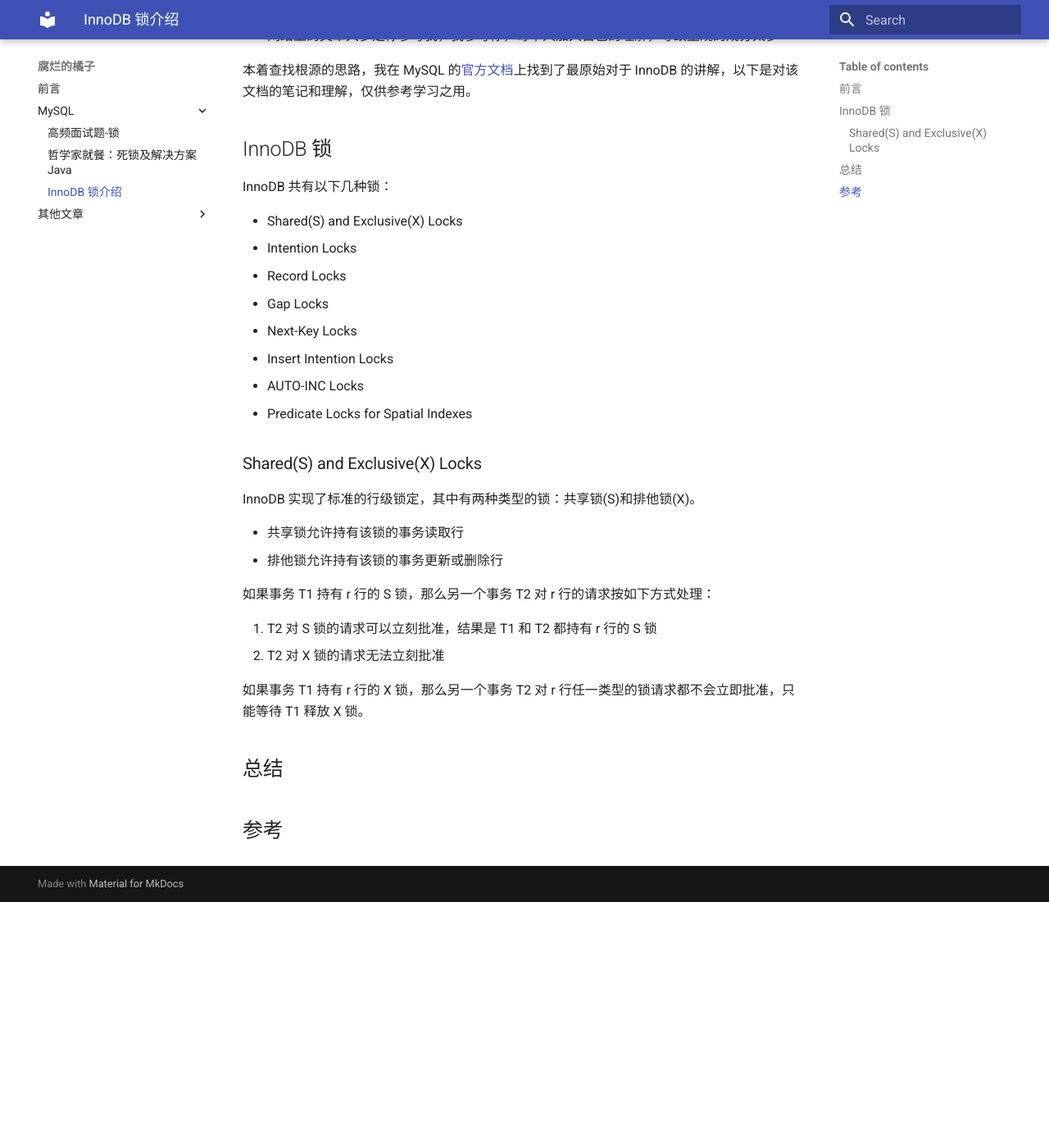
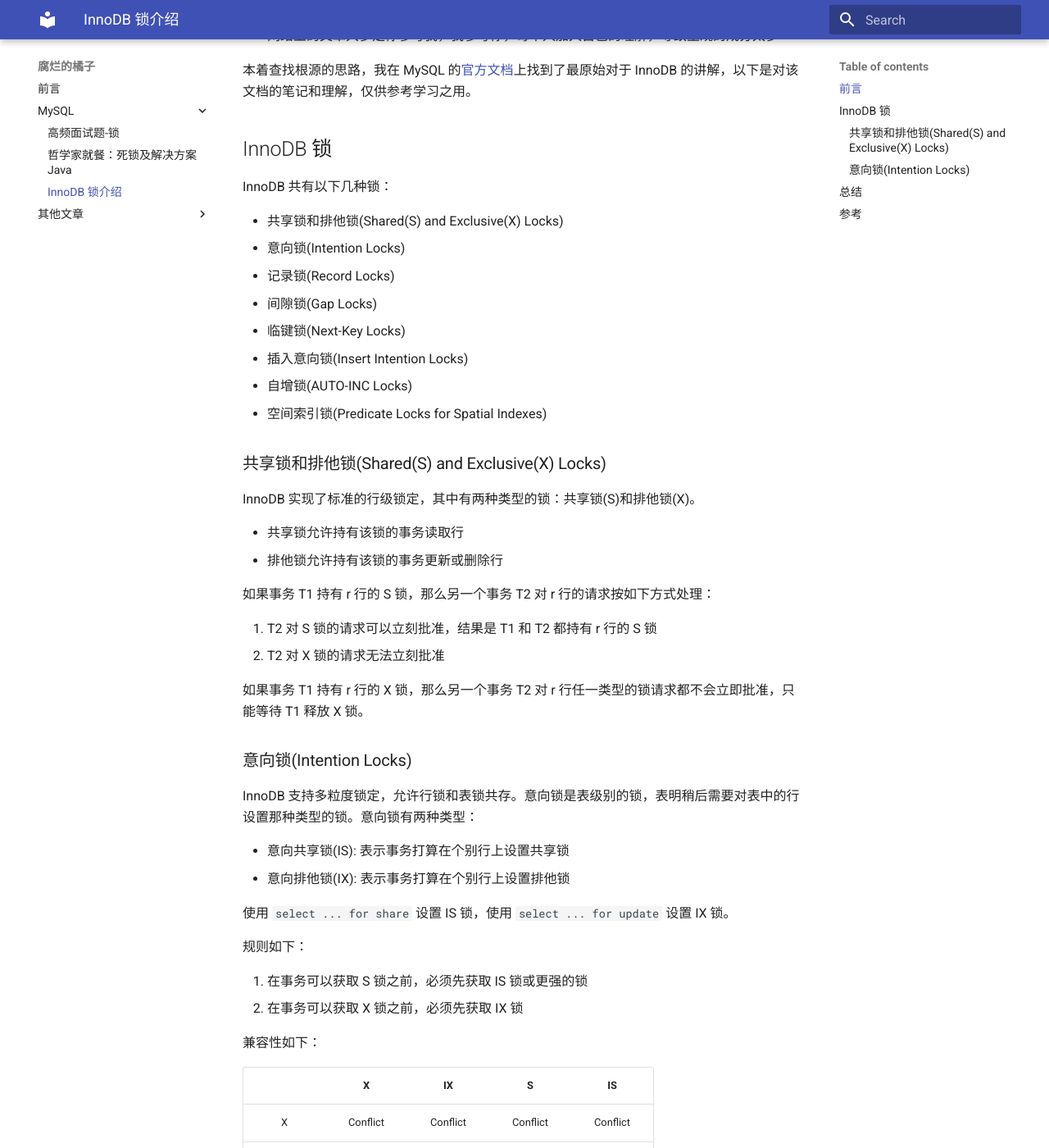
Before and after one commit to z1ming/cs-Hydra, an MkDocs documentation site: the page built from docs/文章/InnoDB-Locking.md, in a window 1280 px wide and 1400 px high, scrolled down 300 px. Shown: the whole window at 82% size. Built offline with MkDocs 1.6.1 and Material for MkDocs 9.7.7, drawn with Linux system fonts in a browser that asks for light colours; before the commit the page ends 1399 px from its top, so only the background shows below that; some of the changed text lies outside the part shown.

Commit message:
Update InnoDB-Locking.md

````diff
--- a/docs/文章/InnoDB-Locking.md
+++ b/docs/文章/InnoDB-Locking.md
@@ -13,16 +13,16 @@
 
 InnoDB 共有以下几种锁：
 
-- Shared(S) and Exclusive(X) Locks
-- Intention Locks
-- Record Locks
-- Gap Locks
-- Next-Key Locks
-- Insert Intention Locks
-- AUTO-INC Locks
-- Predicate Locks for Spatial Indexes
+- 共享锁和排他锁(Shared(S) and Exclusive(X) Locks)
+- 意向锁(Intention Locks)
+- 记录锁(Record Locks)
+- 间隙锁(Gap Locks)
+- 临键锁(Next-Key Locks)
+- 插入意向锁(Insert Intention Locks)
+- 自增锁(AUTO-INC Locks)
+- 空间索引锁(Predicate Locks for Spatial Indexes)
 
-### Shared(S) and Exclusive(X) Locks
+### 共享锁和排他锁(Shared(S) and Exclusive(X) Locks)
 
 InnoDB 实现了标准的行级锁定，其中有两种类型的锁：共享锁(S)和排他锁(X)。
 
@@ -36,6 +36,41 @@
 
 如果事务 T1 持有 r 行的 X 锁，那么另一个事务 T2 对 r 行任一类型的锁请求都不会立即批准，只能等待 T1 释放 X 锁。
 
+### 意向锁(Intention Locks)
+
+InnoDB 支持多粒度锁定，允许行锁和表锁共存。意向锁是表级别的锁，表明稍后需要对表中的行设置那种类型的锁。意向锁有两种类型：
+
+- 意向共享锁(IS): 表示事务打算在个别行上设置共享锁
+- 意向排他锁(IX): 表示事务打算在个别行上设置排他锁
+
+使用 `select ... for share` 设置 IS 锁，使用 `select ... for update` 设置 IX 锁。
+
+规则如下：
+
+1. 在事务可以获取 S 锁之前，必须先获取 IS 锁或更强的锁
+2. 在事务可以获取 X 锁之前，必须先获取 IX 锁
+
+兼容性如下：
+
+||X|IX|S|IS|
+|:-:|:-:|:-:|:-:|:-:|
+|X|Conflict|Conflict|Conflict|Conflict|
+|IX|Conflict|Compatible|Conflict|Compatible|
+|S|Conflict|Conflict|Compatible|Compatible|
+|IS|Conflict|Compatible|Compatible|Compatible|
+
+如果一个事务请求加的锁与现有的锁兼容，那么该事务将获得该锁，否则事务将等待，直到现有锁被释放。如果请求的锁冲突，并可能发生死锁，这时会报错。
+
+意向锁只会发送一个全表的请求(比如 LOCK TABLES ... WRITE)，不会阻塞任何东西，它只是表明有人正在锁定一行，或者即将锁定一行。
+
+使用命令 `SHOW ENGINE INNODB STATUS` 将显示如下信息：
+
+```
+TABLE LOCK table `test`.`t` trx id 10080 lock mode IX
+```
+
+
+
 ## 总结
 
 ## 参考
````
